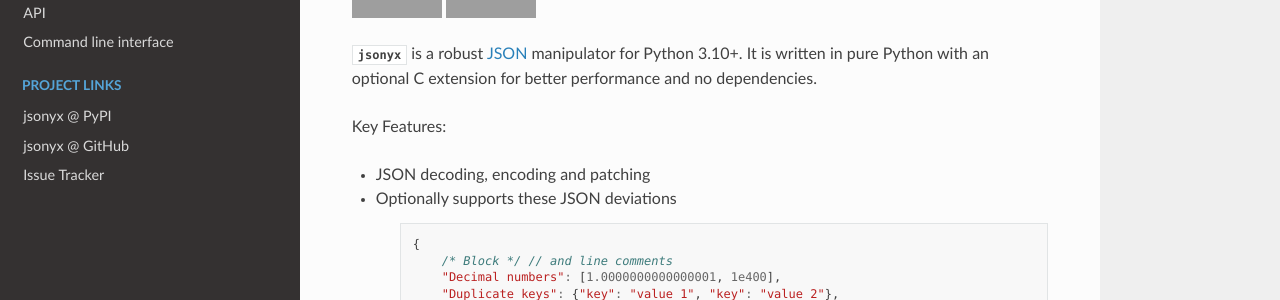
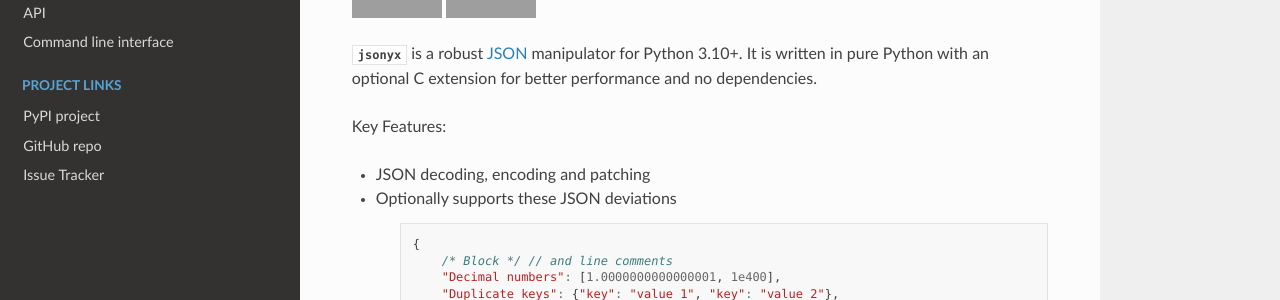
Before and after one commit to nineteendo/jsonyx, a Sphinx documentation site: the page built from docs/source/index.rst, in a window 1280 px wide. Shown: the part 162-462 px from the top of the page. Built offline with Sphinx 7.4.7 and the Read the Docs theme 2.0.0, drawn with Linux system fonts in a browser that asks for light colours; grey boxes are pictures that could not be loaded.

Commit message:
Fix link

```diff
--- a/docs/source/index.rst
+++ b/docs/source/index.rst
@@ -12,8 +12,8 @@
     :caption: Project links
     :hidden:
 
-    jsonyx @ PyPI <https://pypi.org/project/jsonyx>
-    jsonyx @ GitHub <https://pypi.org/nineteendo/jsonyx>
+    PyPI project <https://pypi.org/project/jsonyx>
+    GitHub repo <https://github.com/nineteendo/jsonyx>
     Issue Tracker <https://github.com/nineteendo/jsonyx/issues>
 
 .. image:: https://github.com/nineteendo/jsonyx/actions/workflows/pytest.yml/badge.svg
```
